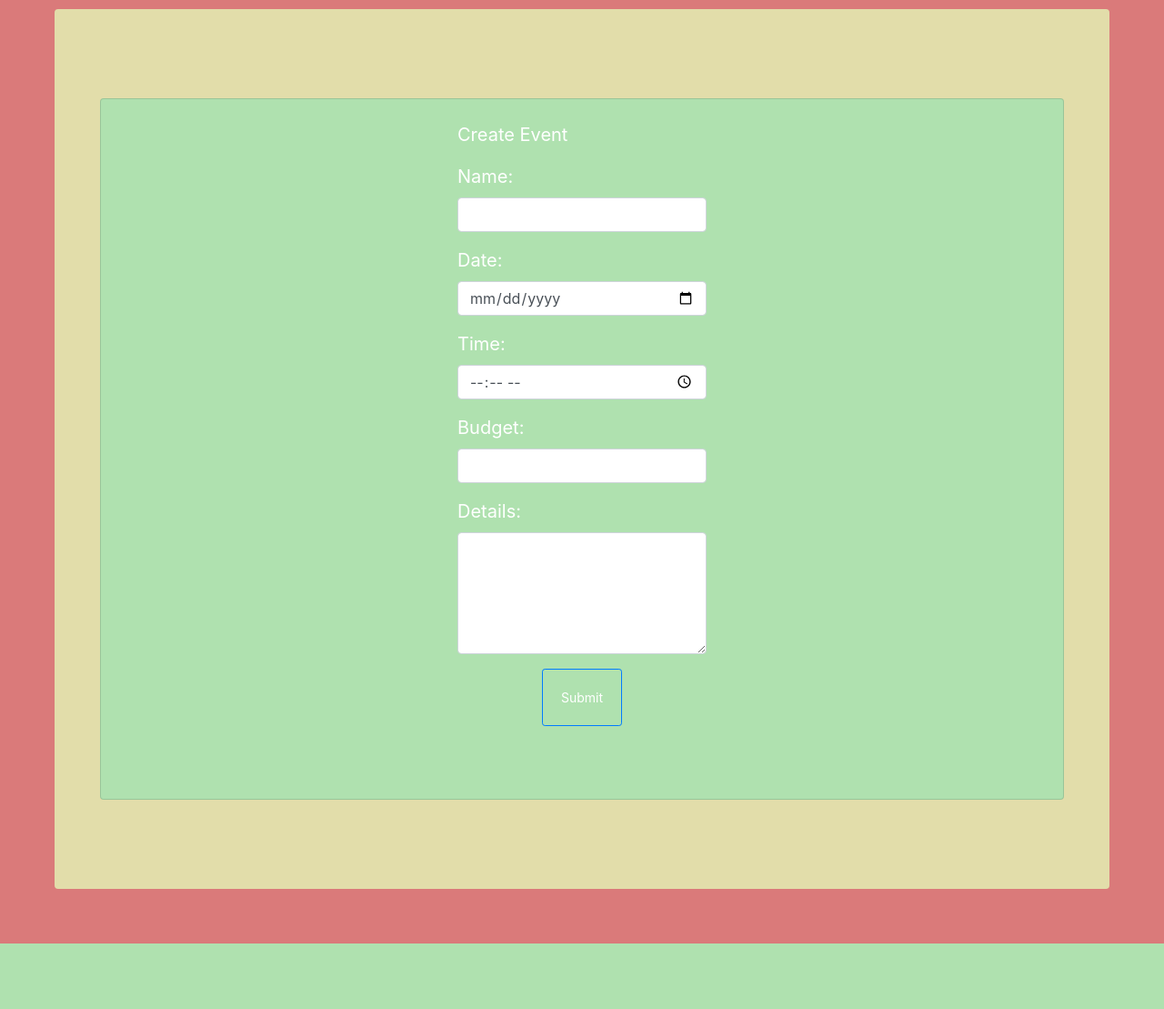
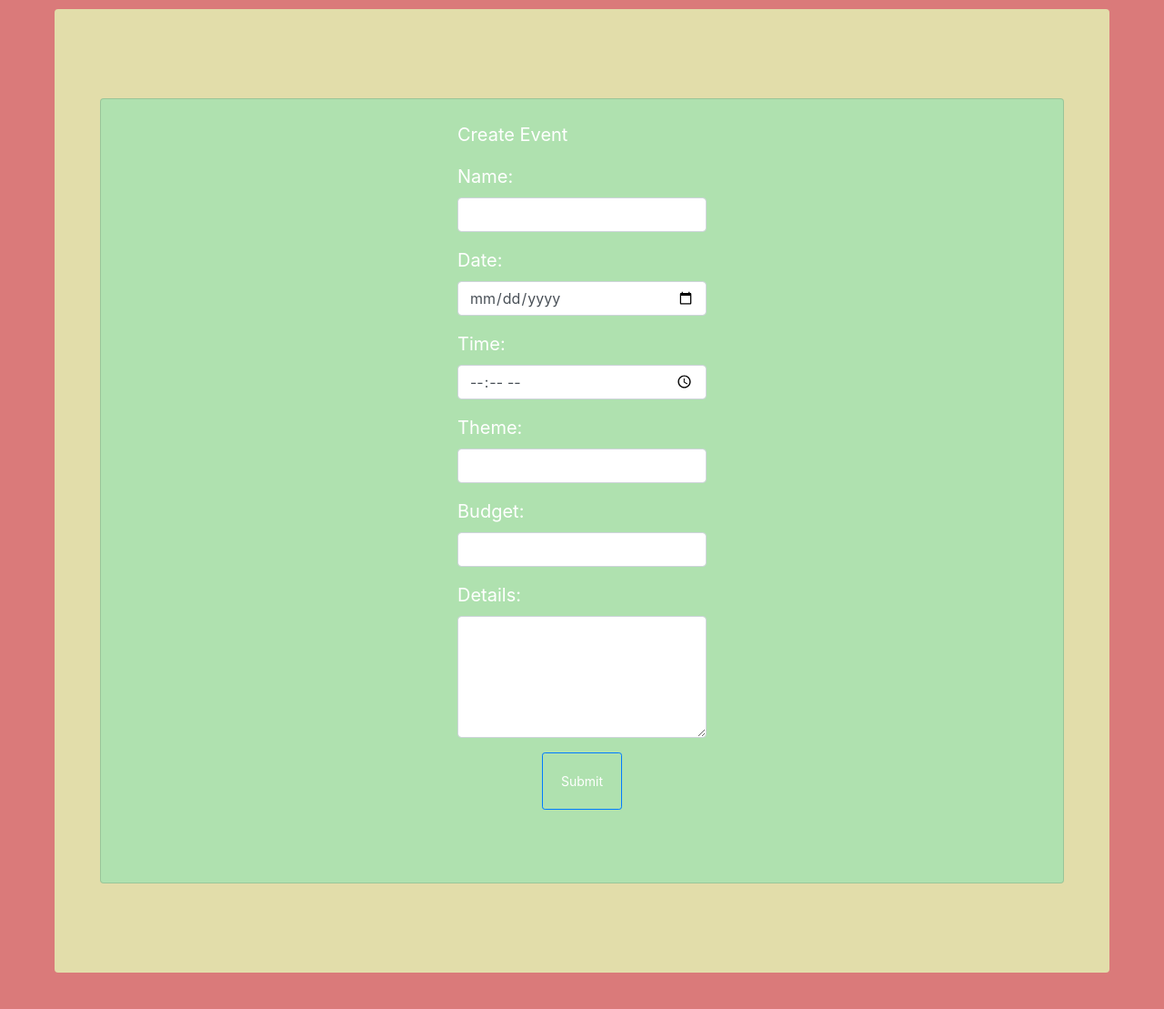
Before and after one commit to RobbertSinclair/doYouHaveTheGUTS2022, a Django app: page /create-event/ in a window 1280 px wide; the page is wider, and only the part inside the window is pictured. Shown: the part 126-1235 px from the top of that part at 91% size. Before the commit the page ends 1163 px from the top of that part, so only its background shows below. Run offline with Django 3.2, Linux system fonts and the light colour scheme; the visitor is signed in with stand-in values (Sample User, id 1); some libraries are stand-ins or nearby versions.

Commit message:
Cleaned up templates

```diff
--- a/backend/backend_app/forms.py
+++ b/backend/backend_app/forms.py
@@ -47,12 +47,13 @@ class EventForm(forms.ModelForm):
     name = forms.CharField(max_length=MAX_STRING_LENGTH, widget=forms.TextInput(attrs={"class": "form-control"}))
     date = forms.DateField(widget=DateInput(attrs={"class": "form-control"}))
     time = forms.TimeField(widget=TimeInput(attrs={"class": "form-control"}))
+    theme = forms.CharField(max_length=100, widget=forms.TextInput(attrs={"class": "form-control"}))
     budget = forms.DecimalField(max_digits=6, decimal_places=2, widget=forms.NumberInput(attrs={"class": "form-control"}))
     details = forms.CharField(max_length=200, widget=forms.Textarea(attrs={"class": "form-control", "rows": 5, "cols": 20,}))
 
     class Meta:
         model = Event
-        fields = ('name', 'date', 'time', 'budget', 'details',)
+        fields = ('name', 'date', 'time', 'theme', 'budget', 'details',)
 
 class UserForm(forms.ModelForm):
     password = forms.CharField(widget=forms.PasswordInput())
--- a/backend/backend_app/models.py
+++ b/backend/backend_app/models.py
@@ -40,6 +40,7 @@ class Event(models.Model):
     name = models.CharField(max_length=MAX_STRING_LENGTH)
     date = models.DateField()
     time = models.TimeField()
+    theme = models.CharField(max_length=100, null=True, default=None)
     revealed_date = models.DateField()
     revealed_time = models.TimeField()
     budget = models.DecimalField(max_digits=6, decimal_places=2)
--- a/backend/templates/event.html
+++ b/backend/templates/event.html
@@ -58,7 +58,7 @@ Event
                     url="{% url 'backend_app:change_opt_in' %}" >
                     <label for="out-theme">Opt Out</label>
                 {% else %}
-                    <p>SUUUUUUUU</p>
+                    <p>There is no theme</p>
                 {% endif %}
             </div>
         </div>
@@ -70,7 +70,7 @@ Event
                 {% if revealed == True %}
                     <p>You will find out at: {{ event.revealed_time }} on {{ event.revealed_date }}</p>
                 {% else %}
-                    <p>SUUUUUUUU</p>
+                    <p>You are buying for: </p>
                 {% endif %}
             </div>
             </div>
```
